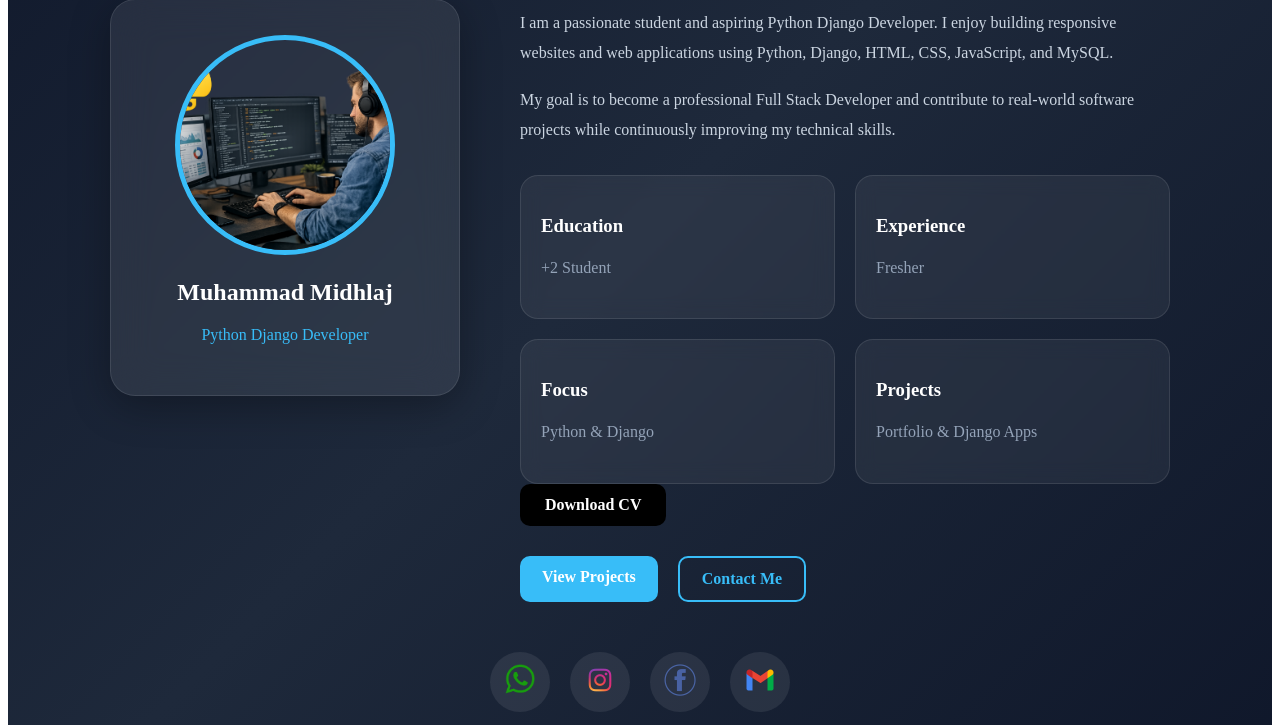
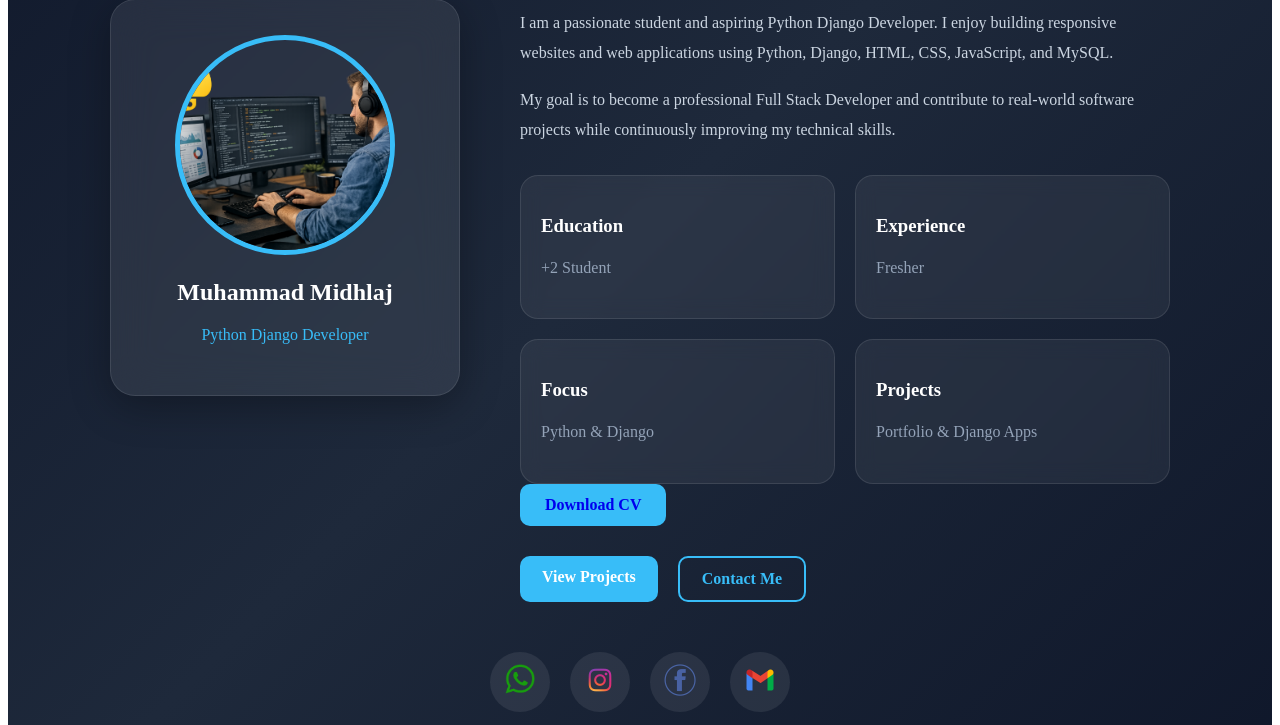
Before and after one commit to MUAMMAD-MIDHLAJ-MK/my-prof-portfolio, a Django app: page /about/ in a window 1280 px wide. Shown: the part 334-1059 px from the top of the page. Run offline with Django 5.2, Linux system fonts and the light colour scheme.

Commit message:
Updated CSS

```diff
--- a/static/css/about.css
+++ b/static/css/about.css
@@ -296,8 +296,8 @@
 }
 
 .logo2_btn{
-    width:65px;
-    height:65px;
+    width: 80px;px;
+    height:80px;
     border-radius:50%;
     background:rgba(255,255,255,.08);
     display:flex;
@@ -311,7 +311,7 @@
 }
 
 .logo2_btn img{
-    width:38px;
+    width:50px;
 }
 
 /* ================= RESPONSIVE ================= */
@@ -370,8 +370,8 @@
 .cv-btn{
     display:inline-block;
     padding:12px 25px;
-    background: rgb(0, 0, 0);
-    color:white;
+    background: #38bdf8;
+    color:rgb(red, green, blue);
     text-decoration:none;
     border-radius:10px;
     font-size:16px;
```
